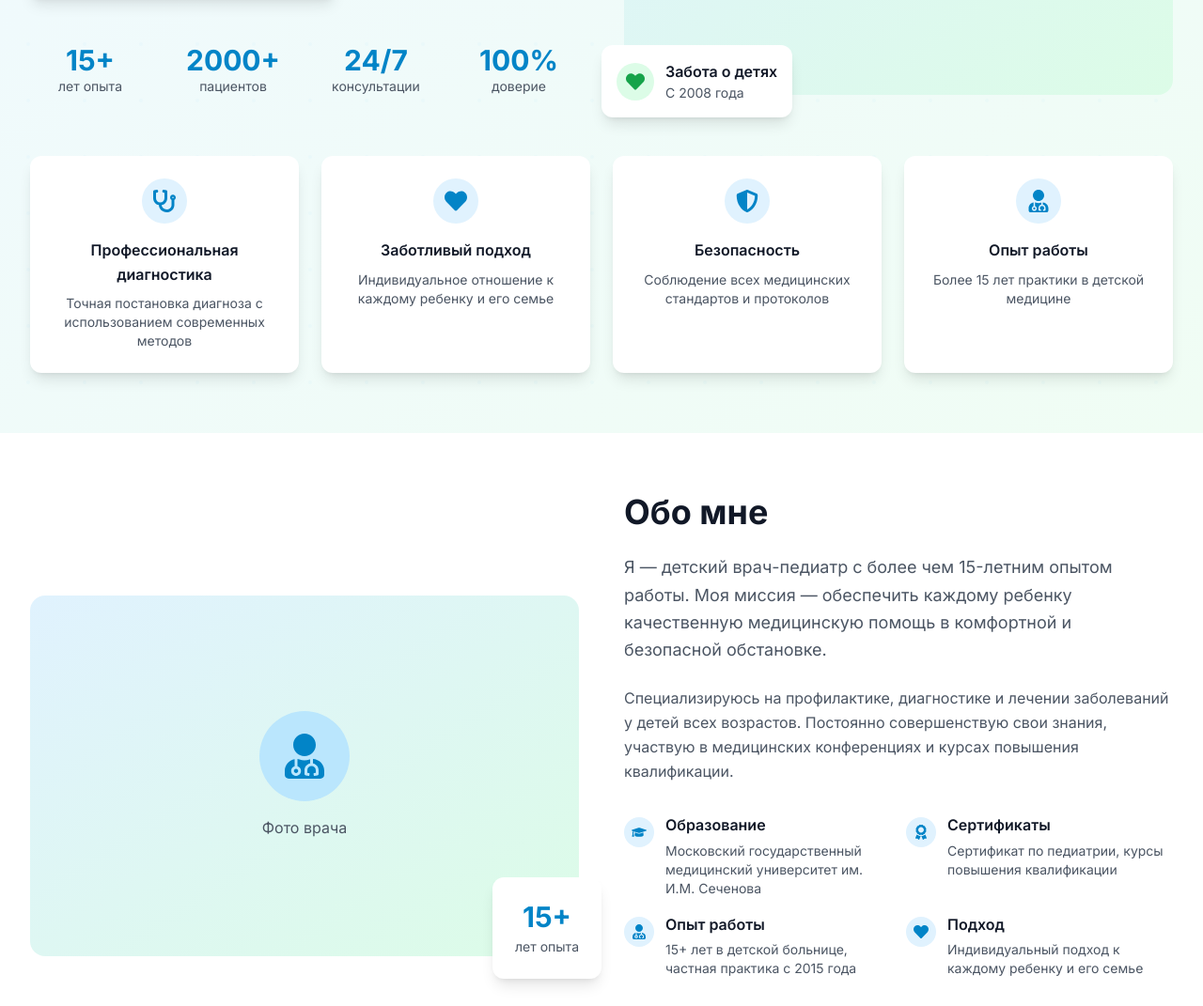
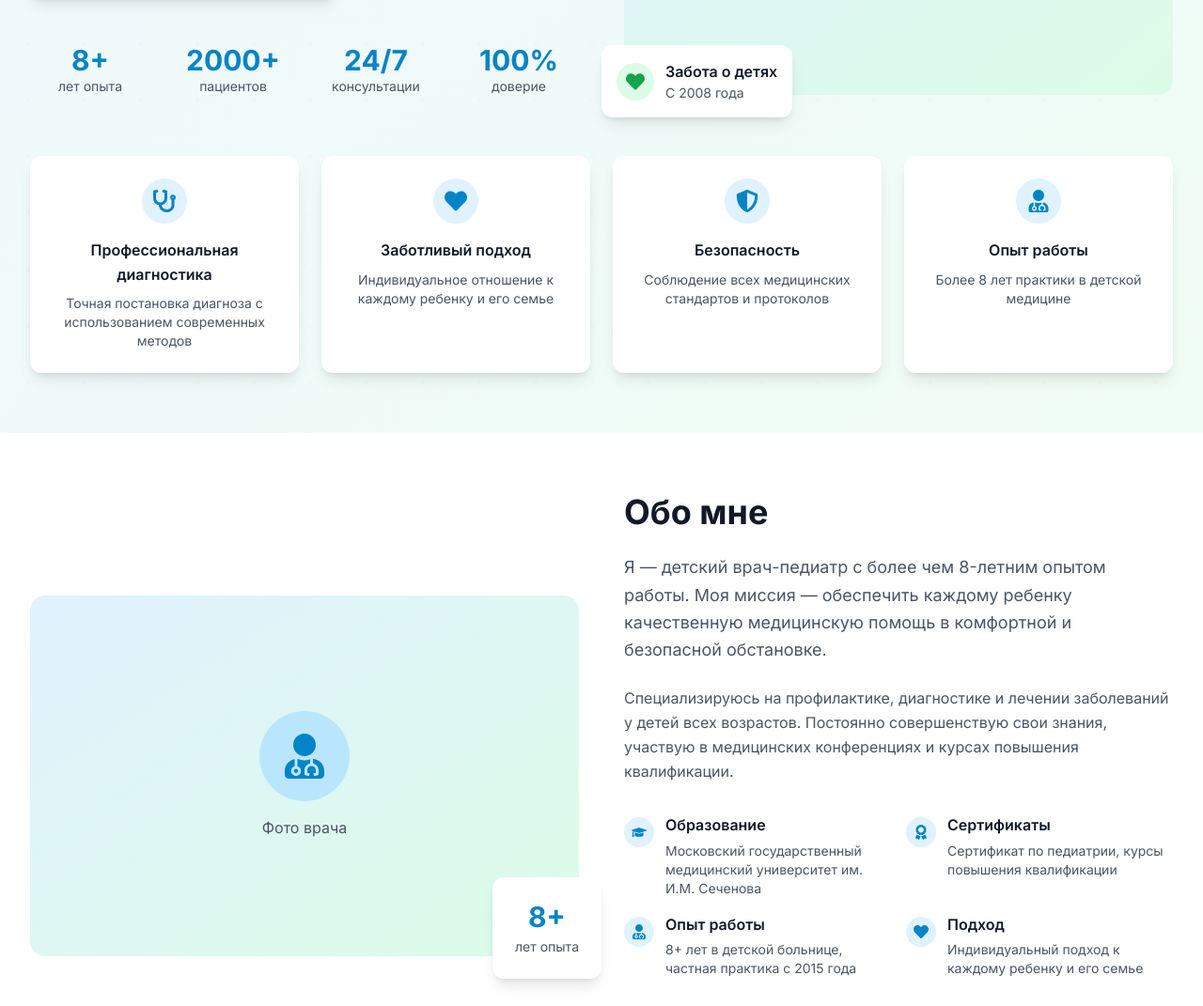
Before and after one commit to SultanBelyaev/pediatr-web, a Next.js app: page / in a window 1280 px wide. Shown: the part 581-1652 px from the top of the page at 94% size. Built offline with nearby package versions, Linux system fonts and the light colour scheme; no server answers.

Commit message:
бновлен опыт работы с 15+ лет на 8+ лет

```diff
--- a/app/about/page.tsx
+++ b/app/about/page.tsx
@@ -5,8 +5,8 @@ import Experience from '@/components/Experience'
 import Approach from '@/components/Approach'
 
 export const metadata: Metadata = {
-  title: 'Обо мне - Детский врач | Педиатр с 15-летним опытом',
-  description: 'Познакомьтесь с детским врачом-педиатром. Образование, опыт работы, подход к лечению детей. Более 15 лет практики в детской медицине.',
+  title: 'Обо мне - Детский врач | Педиатр с 8-летним опытом',
+  description: 'Познакомьтесь с детским врачом-педиатром. Образование, опыт работы, подход к лечению детей. Более 8 лет практики в детской медицине.',
   keywords: 'педиатр, детский врач, опыт работы, образование, биография врача',
 }
 
--- a/components/AboutHero.tsx
+++ b/components/AboutHero.tsx
@@ -5,7 +5,7 @@ import { FaUserMd, FaHeart, FaStethoscope, FaAward } from 'react-icons/fa'
 
 export default function AboutHero() {
   const stats = [
-    { number: '15+', label: 'лет опыта' },
+    { number: '8+', label: 'лет опыта' },
     { number: '2000+', label: 'пациентов' },
     { number: '50+', label: 'курсов повышения квалификации' },
     { number: '100%', label: 'доверие родителей' }
@@ -59,7 +59,7 @@ export default function AboutHero() {
             </h1>
 
             <p className="text-xl text-gray-600 mb-8 leading-relaxed">
-              Меня зовут [Имя Фамилия], и я — детский врач-педиатр с более чем 15-летним опытом работы.
+              Меня зовут [Имя Фамилия], и я — детский врач-педиатр с более чем 8-летним опытом работы.
               Моя миссия — обеспечить каждому ребенку качественную медицинскую помощь
               в комфортной и безопасной обстановке.
             </p>
--- a/components/AboutPreview.tsx
+++ b/components/AboutPreview.tsx
@@ -19,7 +19,7 @@ export default function AboutPreview() {
     {
       icon: FaUserMd,
       title: 'Опыт работы',
-      description: '15+ лет в детской больнице, частная практика с 2015 года'
+      description: '8+ лет в детской больнице, частная практика с 2015 года'
     },
     {
       icon: FaHeart,
@@ -53,7 +53,7 @@ export default function AboutPreview() {
               {/* Floating stats */}
               <div className="absolute -bottom-6 -right-6 bg-white rounded-xl shadow-lg p-6 max-w-xs">
                 <div className="text-center">
-                  <div className="text-3xl font-bold text-primary-600 mb-1">15+</div>
+                  <div className="text-3xl font-bold text-primary-600 mb-1">8+</div>
                   <div className="text-sm text-gray-600">лет опыта</div>
                 </div>
               </div>
@@ -72,7 +72,7 @@ export default function AboutPreview() {
             </h2>
 
             <p className="text-lg text-gray-600 mb-6 leading-relaxed">
-              Я — детский врач-педиатр с более чем 15-летним опытом работы.
+              Я — детский врач-педиатр с более чем 8-летним опытом работы.
               Моя миссия — обеспечить каждому ребенку качественную медицинскую помощь
               в комфортной и безопасной обстановке.
             </p>
--- a/components/Experience.tsx
+++ b/components/Experience.tsx
@@ -36,7 +36,7 @@ export default function Experience() {
     },
     {
       icon: FaHeart,
-      title: '15+ лет опыта',
+      title: '8+ лет опыта',
       description: 'Непрерывной работы в педиатрии'
     },
     {
@@ -60,7 +60,7 @@ export default function Experience() {
             Профессиональный опыт
           </h2>
           <p className="text-xl text-gray-600 max-w-3xl mx-auto">
-            Более 15 лет практики в различных медицинских учреждениях
+            Более 8 лет практики в различных медицинских учреждениях
           </p>
         </motion.div>
 
--- a/components/Hero.tsx
+++ b/components/Hero.tsx
@@ -24,7 +24,7 @@ export default function Hero() {
     {
       icon: FaUserMd,
       title: 'Опыт работы',
-      description: 'Более 15 лет практики в детской медицине'
+      description: 'Более 8 лет практики в детской медицине'
     }
   ]
 
@@ -64,7 +64,7 @@ export default function Hero() {
             {/* Stats */}
             <div className="grid grid-cols-2 md:grid-cols-4 gap-6">
               <div className="text-center">
-                <div className="text-3xl font-bold text-primary-600">15+</div>
+                <div className="text-3xl font-bold text-primary-600">8+</div>
                 <div className="text-sm text-gray-600">лет опыта</div>
               </div>
               <div className="text-center">
--- a/components/ServicesHero.tsx
+++ b/components/ServicesHero.tsx
@@ -23,7 +23,7 @@ export default function ServicesHero() {
     {
       icon: FaUserMd,
       title: 'Опыт работы',
-      description: 'Более 15 лет практики в детской медицине'
+      description: 'Более 8 лет практики в детской медицине'
     }
   ]
 
```
